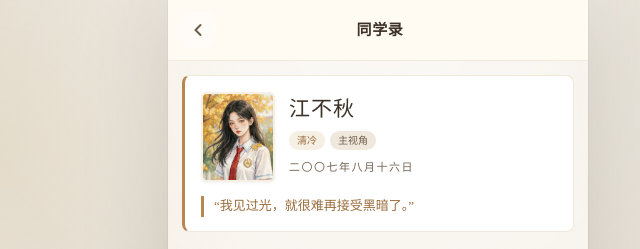
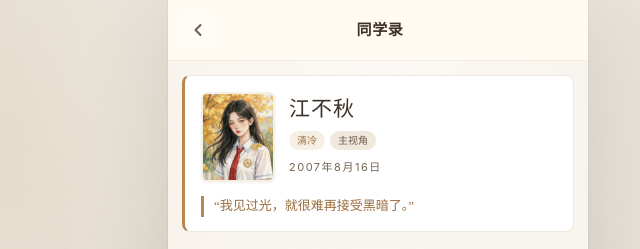
Before and after one commit to 3036615505-ops/3036615505-ops.github.io, a plain HTML site: page novel/character-jiangbuqiu.html in a window 1280 px wide. Shown: the top 249 px of the page, 262-902 px from the left. Drawn offline with Linux system fonts and the light colour scheme.

Commit message:
Update character-jiangbuqiu.html

```diff
--- a/novel/character-jiangbuqiu.html
+++ b/novel/character-jiangbuqiu.html
@@ -41,7 +41,7 @@
               <span class="char-tag">清冷</span>
               <span class="char-tag role">主视角</span>
             </div>
-            <div class="char-detail-birth">二〇〇七年八月十六日</div>
+            <div class="char-detail-birth">2007年8月16日</div>
           </div>
         </div>
         <div class="char-quote char-detail-quote">“我见过光，就很难再接受黑暗了。”</div>
```
